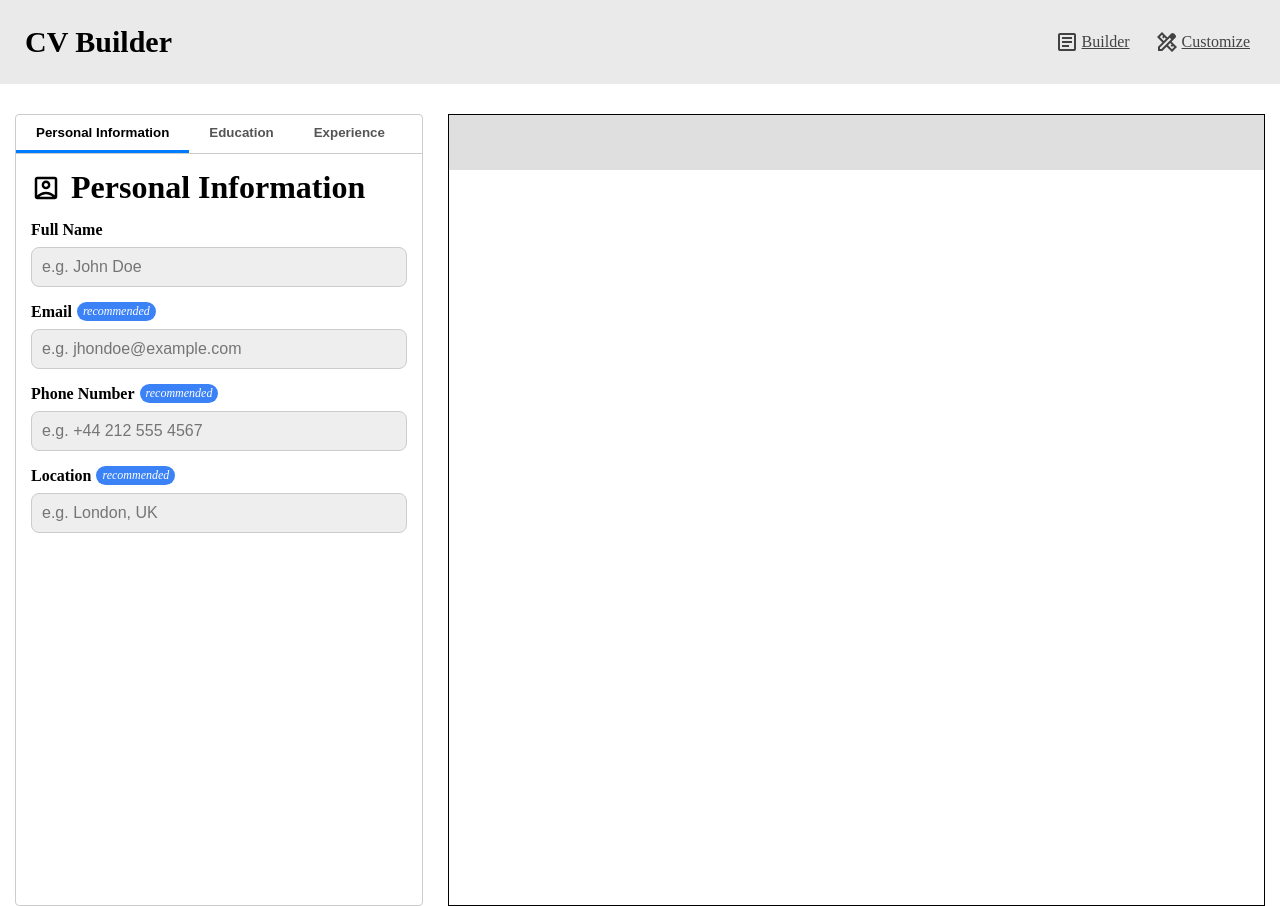
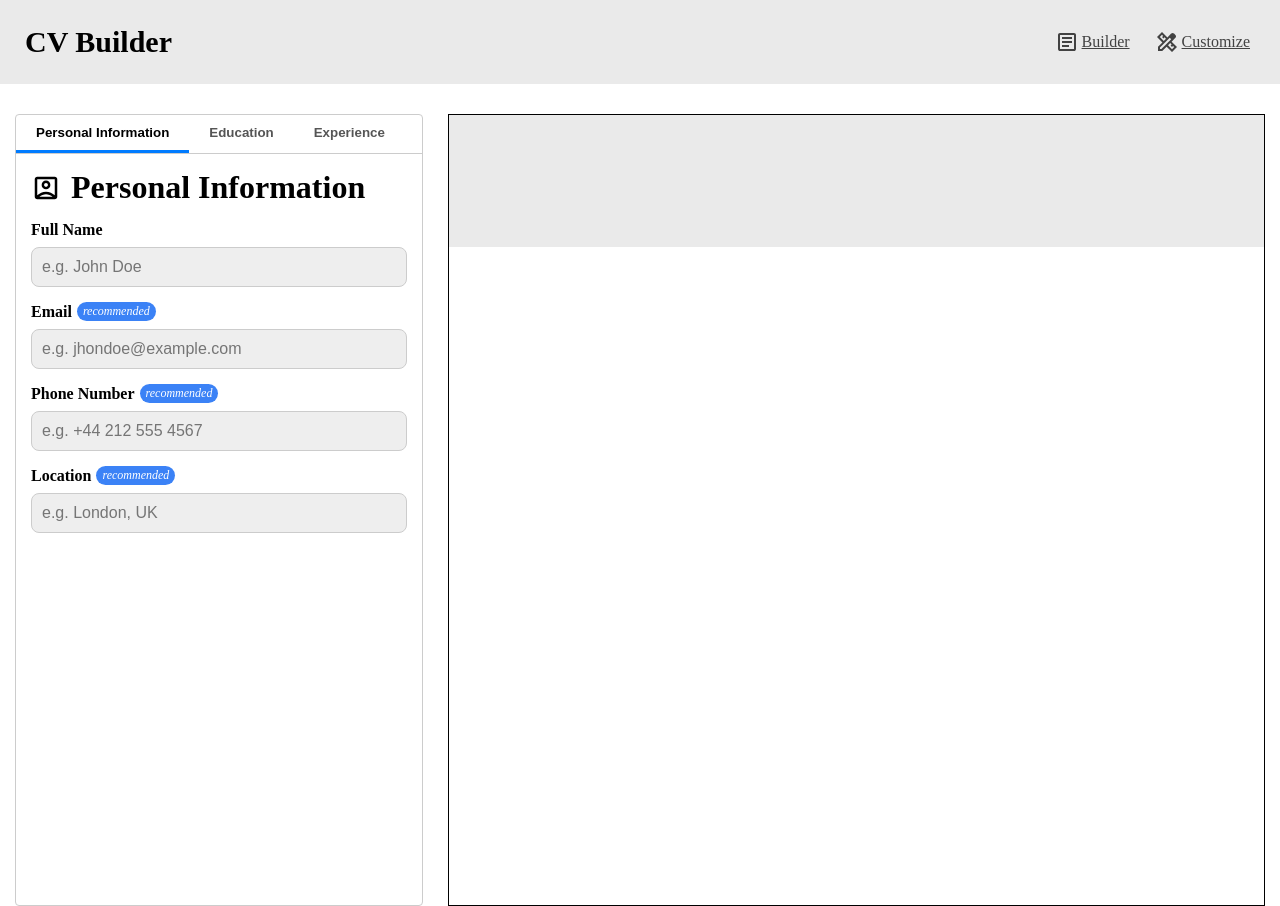
Before and after one commit to josednl/cv_application, a React app: page / in a window 1280 px wide. Built offline with nearby package versions, Linux system fonts and the light colour scheme; the HTML template or start-up script is replaced by a standard one.

Commit message:
feat(Customize): add Preview component to view temporary styles before saving them
feat: add ResumeLayout component to be reused by all components that require the Resume layout

refactor: Resume component was simplified to only provide the data since it now makes use of the ResumeLayout component

```diff
--- a/src/App.jsx
+++ b/src/App.jsx
@@ -4,6 +4,7 @@ import Menu from '@/components/Menu/Menu.jsx';
 import Tabs from '@/components/Builder/Tabs.jsx';
 import Resume from '@/components/Resume/Resume.jsx';
 import StyleBar from '@/components/Customize/StyleBar.jsx';
+import Preview from '@/components/Customize/Preview.jsx';
 
 function App() {
 	const [activeMenuIndex, setActiveMenuIndex] = useState(0);
@@ -18,9 +19,9 @@ function App() {
         alignment: 'top',
         font: 'roboto',
     });
-
 	const [educationData, setEducationData] = useState([]);
 	const [practicalData, setPracticalData] = useState([]);
+	const [temporalConfig, setTemporalConfig] = useState(config);
 
 	function handleDataChange(e, stateSetter) {
 		const { name, value } = e.target;
@@ -45,6 +46,7 @@ function App() {
 
 	function setStyleConfiguration (color, alignment, font) {
 		setConfig({...config, color: color, alignment: alignment, font: font});
+		window.alert('Saved style customization');
 	}
 
 	return (
@@ -54,11 +56,12 @@ function App() {
 				{activeMenuIndex === 0 ? (
 					<>
 						<Tabs handleDataChange={handleDataChange} handleDataSetChange={handleDataSetChange} personalData={personalData} personalDataSetter={setPersonalData} educationData={educationData} educationalDataSetter={setEducationData} practicalDataSetter={setPracticalData} practicalData={practicalData} />
-						<Resume personalData={personalData} educationData={educationData} practicalData={practicalData} />
+						<Resume personalData={personalData} educationData={educationData} practicalData={practicalData} styles={config} />
 					</>
 				) : (
 					<>
-						<StyleBar handleStyles={setStyleConfiguration} styles={config} />
+						<StyleBar handleStyles={setStyleConfiguration} styles={config} temporalConfig={setTemporalConfig} />
+						<Preview styles={temporalConfig} />
 					</>
 				)}
 
--- /dev/null
+++ b/src/components/Customize/Preview.jsx
@@ -0,0 +1,45 @@
+import ResumeLayout from '@/components/ResumeLayout.jsx';
+
+export default function Preview({ styles = {} }) {
+    const exampleData = {
+        personalData: {
+            name: 'Michael Anthony Reynolds',
+            email: 'michael.reynolds87@example.com',
+            phone: '+1 (312) 555-8432',
+            location: 'Chicago, IL, USA'
+        },
+        educationData: [
+            {
+                id: crypto.randomUUID(),
+                school: 'University of Illinois at Urbana-Chanpaign',
+                degree: 'Bachelor of Science in Computer Engineering',
+                startDate: '1-8-2012',
+                endDate: '28-5-2016',
+                location: 'Urbana-Chanpaign, IL',
+                description: 'Focused on embedded systems, data structures, and systems programming. Participated in undergraduate research on machine learning applications in IoT.'
+            },
+            // ...
+        ],
+        practicalData: [
+            {
+                id: crypto.randomUUID(),
+                company: 'Deloitte Consulting LLP',
+                job: 'Senior Data Analyst',
+                startDate: '-10-7-2020',
+                endDate: '',
+                location: 'Chicago, IL (Hybrid)',
+                description: 'Leads data-driven consulting projects...'
+            },
+            // ...
+        ]
+    };
+
+    return (
+        <ResumeLayout
+            personalData={exampleData.personalData}
+            educationData={exampleData.educationData}
+            practicalData={exampleData.practicalData}
+            styles={styles}
+        />
+    );
+}
--- a/src/components/Customize/StyleBar.jsx
+++ b/src/components/Customize/StyleBar.jsx
@@ -2,10 +2,12 @@ import '@/styles/StyleBar.css';
 import { useState, useEffect } from 'react';
 import Button from '@/components/Button.jsx';
 
-export default function StyleBar({ handleStyles, styles }) {
-    const [selectedColor, setSelectedColor] = useState(styles.color);
-    const [selectedAlignment, setSelectedAlignment] = useState(styles.alignment);
-    const [selectedFont, setSelectedFont] = useState(styles.font);
+export default function StyleBar({ handleStyles, styles, temporalConfig }) {
+    const [temporalStyles, setTemporalStyles] = useState({
+        color: styles.color,
+        alignment: styles.alignment,
+        font: styles.font
+    });
     const [fonts, setFonts] = useState([
         {name: 'Roboto', value: 'roboto'},
         {name: 'Montserrat', value: 'montserrat'},
@@ -21,24 +23,25 @@ export default function StyleBar({ handleStyles, styles }) {
         a.name.localeCompare(b.name)
         );
         setFonts(sorted);
+		temporalConfig({...styles, color: styles.color, alignment: styles.alignment, font: styles.font});
     }, []);
 
     function saveStyles() {
-        handleStyles(selectedColor, selectedAlignment, selectedFont);
+        handleStyles(temporalStyles.color, temporalStyles.alignment, temporalStyles.font);
     }
 
     return (
         <div className='style-bar'>
             <div className='style-item'>
                 <label htmlFor='color-picker' className='input-label'>Accent Color</label>
-                <input id='color-picker' name='color-picker' type='color' value={selectedColor} onChange={(e) => {setSelectedColor(e.target.value)}} />
+                <input id='color-picker' name='color-picker' type='color' value={temporalStyles.color} onChange={(e) => {setTemporalStyles({...temporalStyles, color: e.target.value}); temporalConfig({...temporalStyles, color: e.target.value})}} />
             </div>
             <div className='style-item'>
                 <p className='input-label'>Layout</p>
                 <div className='display-options'>
                     {alignmentOptions.map((option) => (
                         <div key={`${option}-alignment-button`} className='d-option'>
-                            <div className={`d-visual display-top ${selectedAlignment === option ? 'selected' : ''}`} onClick={() => {setSelectedAlignment(option)}}></div>
+                            <div className={`d-visual display-${option} ${temporalStyles.alignment === option ? 'selected' : ''}`} onClick={() => {setTemporalStyles({...temporalStyles, alignment: option}); temporalConfig({...temporalStyles, alignment: option})}}></div>
                             <p style={{textTransform: 'capitalize'}}>{option}</p>
                         </div>
                     ))}
@@ -46,7 +49,7 @@ export default function StyleBar({ handleStyles, styles }) {
             </div>
             <div className='style-item'>
                 <label htmlFor='color-picker' className='input-label'>Font</label>
-                <select name='text-font' id='text-font' value={selectedFont} onChange={(e) => {setSelectedFont(e.target.value)}} className={`${styles.font}-font-family`}>
+                <select name='text-font' id='text-font' value={temporalStyles.font} onChange={(e) => {setTemporalStyles({...temporalStyles, font: e.target.value}); temporalConfig({...temporalStyles, font: e.target.value})}} className={`${styles.font}-font-family`}>
                     {fonts.map((font) => (
                         <option key={font.value} value={font.value} className={`${font.value}-font-family`} >
                             {font.name}
--- a/src/components/Resume/PersonalInfoSection.jsx
+++ b/src/components/Resume/PersonalInfoSection.jsx
@@ -3,30 +3,49 @@ import MailIcon from '@/assets/mail.svg';
 import PhoneIcon from '@/assets/phone.svg';
 import LocationIcon from '@/assets/location.svg';
 
-export default function PersonalInfoSection({ data }) {
+export default function PersonalInfoSection({ data, styles = {} }) {
+    const parentStyles = {
+        backgroundColor: styles.color,
+        ...(styles.alignment === 'top'
+            ? { gridRows: '1 / 2' }
+            : styles.alignment === 'right'
+            ? { gridColumn: '2 / 3', gridRow: '1'}
+            : styles.alignment === 'bottom'
+            ? { gridRow: '2 / 3' }
+            : styles.alignment === 'left'
+            ? { gridColumn: '1 / 2' }
+            : {}
+        )
+    }
+    const childStyles = {
+        ...(styles.alignment === 'right' || styles.alignment === 'left'
+            ? { flexDirection: 'column', height: '100%', alignItems: 'flex-start', justifyContent: 'flex-start' }
+            : {}
+        )
+    }
 
     return(
-        <section className="personal-info-container">
-            <div className="main-box">
-                <p className="data-name">{data.name}</p>
+        <section className='personal-info-container' style={parentStyles}>
+            <div className='main-box'>
+                <p className='data-name'>{data.name}</p>
             </div>
-            <div className="info-box">
+            <div className='info-box' style={childStyles}>
                 {data.email !== '' && (
                     <div className='data-box'>
                         <img src={MailIcon} alt='Email icon' />
-                        <p className="data-email">{data.email}</p>
+                        <p className='data-email'>{data.email}</p>
                     </div>
                 )}
                 {data.phone !== '' && (
                     <div className='data-box'>
                         <img src={PhoneIcon} alt='Phone icon' />
-                        <p className="data-phone">{data.phone}</p>
+                        <p className='data-phone'>{data.phone}</p>
                     </div>
                 )}
                 {data.location !== '' && (
                     <div className='data-box'>
                         <img src={LocationIcon} alt='Location icon' />
-                        <p className="data-location">{data.location}</p>
+                        <p className='data-location'>{data.location}</p>
                     </div>
                 )}
             </div>
--- a/src/components/Resume/Resume.jsx
+++ b/src/components/Resume/Resume.jsx
@@ -1,14 +1,8 @@
-import PersonalInfoSection from '@/components/Resume/PersonalInfoSection.jsx';
-import EducationalExperienceSection from '@/components/Resume/EducationalExperienceSection.jsx';
-import PracticalExperienceSection from '@/components/Resume/PracticalExperienceSection.jsx';
+import ResumeLayout from '@/components/ResumeLayout.jsx';
 
-export default function Resume({ personalData, educationData, practicalData }) {
-
-	return (
-		<div style={{width: '100%', minHeight: '792px', border: '1px solid black'}}>
-            <PersonalInfoSection data={personalData}/>
-			<EducationalExperienceSection data={educationData} />
-			<PracticalExperienceSection data={practicalData} />
-		</div>
-	);
+export default function Resume({ personalData, educationData, practicalData, styles }) {
+    return (
+        <ResumeLayout personalData={personalData} educationData={educationData} practicalData={practicalData} styles={styles}
+        />
+    );
 }
--- /dev/null
+++ b/src/components/ResumeLayout.jsx
@@ -0,0 +1,32 @@
+import PersonalInfoSection from '@/components/Resume/PersonalInfoSection.jsx';
+import EducationalExperienceSection from '@/components/Resume/EducationalExperienceSection.jsx';
+import PracticalExperienceSection from '@/components/Resume/PracticalExperienceSection.jsx';
+
+export default function ResumeLayout({ personalData, educationData, practicalData, styles = {} }) {
+    const layoutStyles = {
+        width: '100%',
+        minHeight: '792px',
+        border: '1px solid #000000',
+        display: 'grid',
+        ...(styles.alignment === 'top'
+            ? { gridTemplateRows: '1fr 5fr' }
+            : styles.alignment === 'right'
+            ? { gridTemplateColumns: '2fr 1fr' }
+            : styles.alignment === 'bottom'
+            ? { gridTemplateRows: '5fr 1fr' }
+            : styles.alignment === 'left'
+            ? { gridTemplateColumns: '1fr 2fr' }
+            : {}
+        )
+    };
+
+    return (
+        <div style={layoutStyles} className={`${styles.font}-font-family`}>
+            <PersonalInfoSection data={personalData} styles={styles} />
+            <div>
+                <EducationalExperienceSection data={educationData} />
+                <PracticalExperienceSection data={practicalData} />
+            </div>
+        </div>
+    );
+}
```
